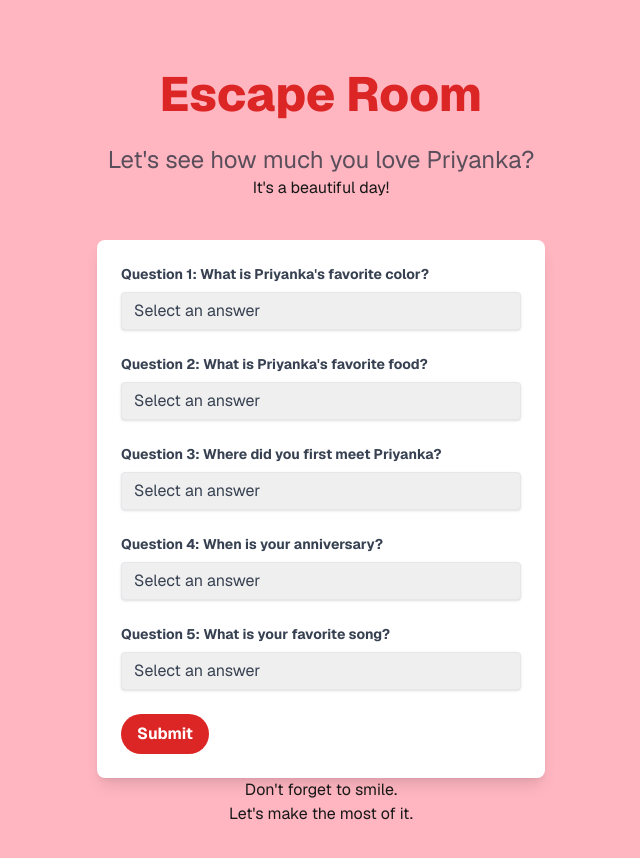
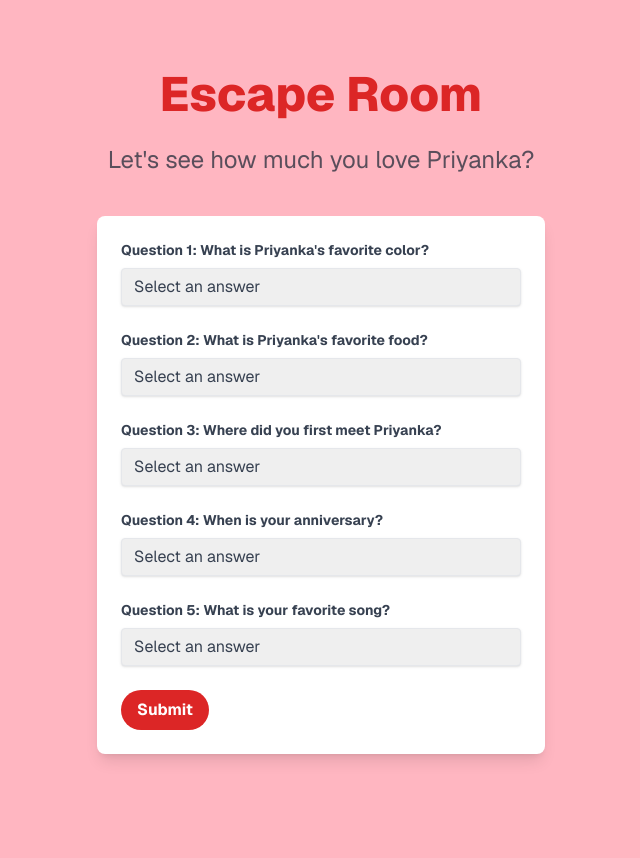
Before and after one commit to PriyankaPatel72/my-valentine, a Next.js app: page /Escape-p2 in a window 1280 px wide. Shown: the top 858 px of the page, without its empty margins (319-959 px from the left). Built offline with nearby package versions, Linux system fonts and the light colour scheme.

Commit message:
Your commit message

```diff
--- a/app/Escape-p2/page.tsx
+++ b/app/Escape-p2/page.tsx
@@ -36,7 +36,6 @@ export default function Escape2() {
         <div className="flex justify-center mt-6">
           <p className="text-2xl text-center text-gray-800 animate-pulse">Let&#39;s see how much you love Priyanka?</p>
         </div>
-        <p>It&#39;s a beautiful day!</p>
         <form className="mt-10 w-full max-w-md bg-white p-6 rounded-lg shadow-lg animate-fade-in" onSubmit={handleSubmit}>
           <div className="mb-6">
             <label className="block text-gray-700 text-sm font-bold mb-2" htmlFor="question1">
@@ -125,7 +124,6 @@ export default function Escape2() {
             Submit
           </button>
         </form>
-        <p>Don&#39;t forget to smile.</p>
         {isCorrect && (
           <div className="mt-10 p-6 bg-green-100 text-green-800 rounded-lg shadow-lg">
             <h2 className="text-3xl font-bold text-center">Congratulations!</h2>
@@ -137,7 +135,6 @@ export default function Escape2() {
             </Link>
           </div>
         )}
-        <p>Let&#39;s make the most of it.</p>
       </div>
     </div>
   );
```
